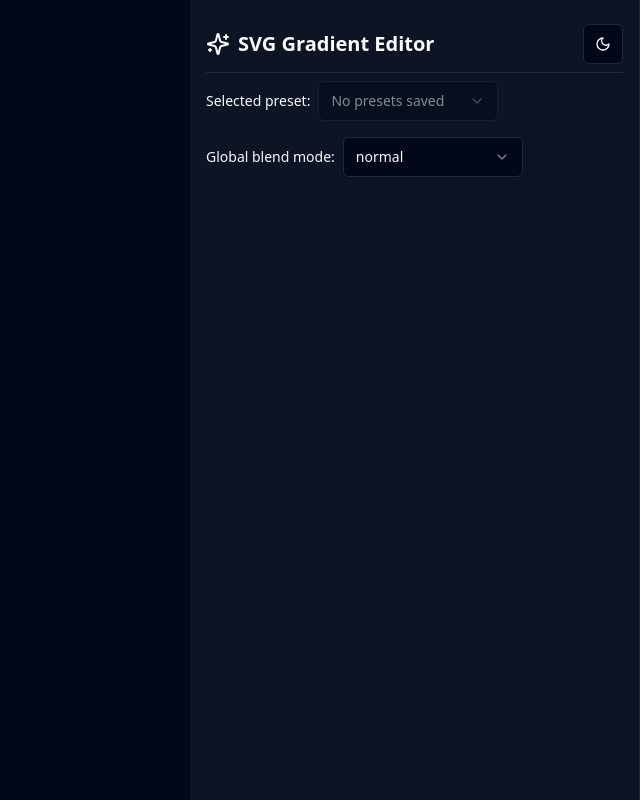
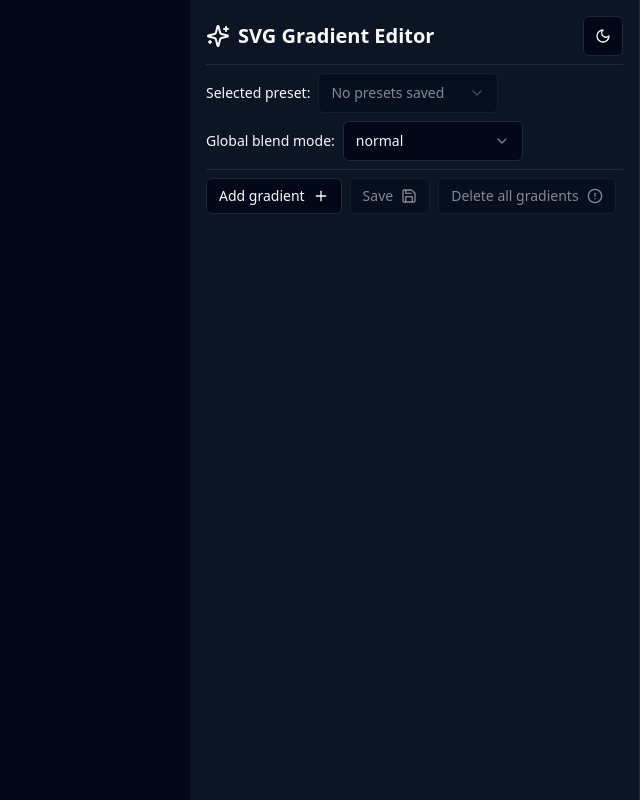
Before and after one commit to afternoon2/svg-gradient-editor, a React (Vite) app: page / in a window 1280 px wide. Shown: the whole page, without its empty margins (640-1280 px from the left). Built offline with nearby package versions, Linux system fonts and the light colour scheme; the HTML template or start-up script is replaced by a standard one.

Commit message:
add save and delete all buttons

```diff
--- a/src/App.tsx
+++ b/src/App.tsx
@@ -5,6 +5,7 @@ import Aside from "@/components/aside";
 import { Separator } from "@/components/ui/separator";
 import PresetSelect from "./components/preset-select";
 import { GlobalBlendModeSelect } from "./components/blend-mode-select";
+import AddDelete from "./components/add-delete";
 
 function App() {
   return (
@@ -14,12 +15,20 @@ function App() {
           <main className="flex flex-col"></main>
           <Aside>
             <Aside.Header />
-            <Separator />
+            <Aside.Row>
+              <Separator />
+            </Aside.Row>
             <Aside.Row>
               <PresetSelect />
             </Aside.Row>
             <Aside.Row>
               <GlobalBlendModeSelect />
+            </Aside.Row>
+            <Aside.Row>
+              <Separator />
+            </Aside.Row>
+            <Aside.Row>
+              <AddDelete />
             </Aside.Row>
           </Aside>
         </Container>
--- /dev/null
+++ b/src/components/add-delete.tsx
@@ -0,0 +1,48 @@
+import { FC } from "react";
+import { Button } from "./ui/button";
+import { CircleAlert, Plus, Save } from "lucide-react";
+import { useListContext } from "@/state/list";
+import { createEmptyGradientObject } from "@/lib/gradient";
+
+const AddDelete: FC = () => {
+  const { state, dispatch } = useListContext();
+
+  return (
+    <div className="w-full flex items-center">
+      <Button
+        variant="outline"
+        size="sm"
+        onClick={() => {
+          dispatch({
+            type: "ADD_GRADIENT",
+            payload: createEmptyGradientObject(),
+          });
+        }}
+      >
+        Add gradient <Plus className="w-4 h-4 ml-2" />
+      </Button>
+      <Button
+        variant="outline"
+        size="sm"
+        disabled={state.gradients.length === 0}
+        className="ml-2"
+      >
+        Save <Save className="w-4 h-4 ml-2" />
+      </Button>
+      <Button
+        variant="outline"
+        size="sm"
+        onClick={() => {
+          dispatch({ type: "DELETE_ALL_GRADIENTS" });
+        }}
+        className="ml-2"
+        disabled={state.gradients.length === 0}
+      >
+        Delete all gradients
+        <CircleAlert className="w-4 h-4 ml-2" />
+      </Button>
+    </div>
+  );
+};
+
+export default AddDelete;
--- a/src/components/aside.tsx
+++ b/src/components/aside.tsx
@@ -3,7 +3,7 @@ import { FC, PropsWithChildren } from "react";
 import { TypographyH4 } from "./ui/typography-h4";
 import { ModeToggle } from "./mode-toggle";
 
-const ROW_CLASSNAMES = "w-full py-2 flex items-center justify-between";
+const ROW_CLASSNAMES = "w-full pb-2 flex items-center justify-between";
 
 const Header: FC = () => (
   <header className={ROW_CLASSNAMES}>
--- /dev/null
+++ b/src/lib/gradient.ts
@@ -0,0 +1,19 @@
+import { Gradient } from "@/state/types";
+import { nanoid } from "nanoid";
+
+export const createEmptyGradientObject = (): Gradient => ({
+  id: nanoid(16),
+  type: "linear",
+  colors: [],
+  output: [],
+  attributes: {
+    x1: 0,
+    y1: 0,
+    x2: 100,
+    y2: 100,
+  },
+  blendMode: {
+    id: nanoid(16),
+    mode: "normal",
+  },
+});
--- a/src/state/list.tsx
+++ b/src/state/list.tsx
@@ -20,6 +20,7 @@ export type State = {
 export type Action =
   | { type: "ADD_GRADIENT"; payload: Gradient }
   | { type: "DELETE_GRADIENT"; payload: { id: string } }
+  | { type: "DELETE_ALL_GRADIENTS" }
   | { type: "SET_GLOBAL_BLEND_MODE"; payload: { blendMode: BlendMode } }
   | { type: "ADD_PRESET"; payload: Preset }
   | { type: "DELETE_PRESET"; payload: { id: string } }
@@ -47,6 +48,10 @@ const reducer = (state: State = initialState, action: Action): State =>
       gradients: state.gradients.filter(
         (gradient) => gradient.id !== action.payload.id
       ),
+    }))
+    .with([P._, { type: "DELETE_ALL_GRADIENTS" }], ([state]) => ({
+      ...state,
+      gradients: [],
     }))
     .with([P._, { type: "ADD_PRESET" }], ([state, action]) => {
       savePreset(action.payload);
```
